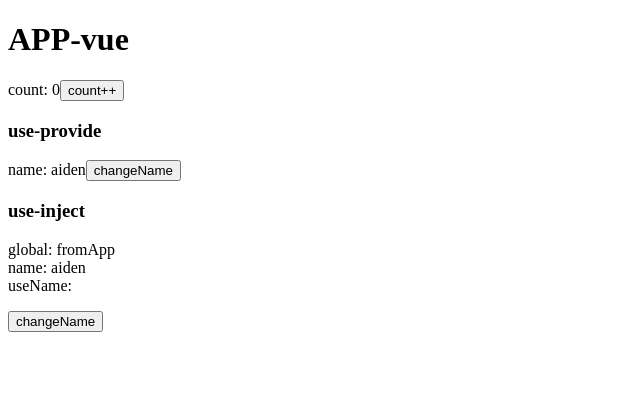
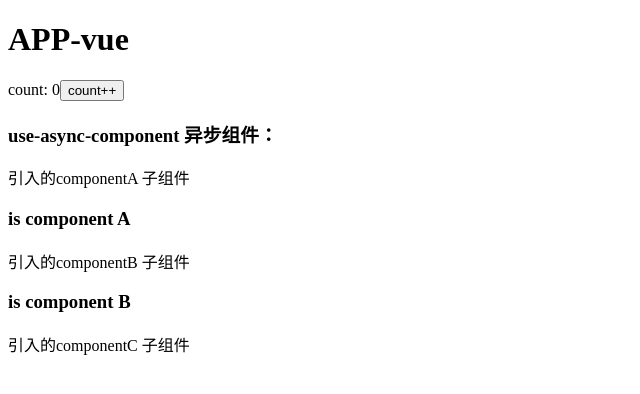
Before and after one commit to muyuan0504/vue3-deep, a Vue app: page / in a window 1280 px wide. Shown: the top 394 px of the page, without its empty margins (0-640 px from the left). Built offline with nearby package versions, Linux system fonts and the light colour scheme.

Commit message:
use async-component

```diff
--- a/src/App.vue
+++ b/src/App.vue
@@ -11,7 +11,8 @@
     </keep-alive> -->
     <!-- <UseWatcher /> -->
     <!-- <UseProps :count="count" is-flag use-validator /> -->
-    <UseProvide />
+    <!-- <UseProvide /> -->
+    <UseAsync />
 </template>
 
 <script setup>
@@ -22,6 +23,7 @@ import UseLifehook from './components/use-lifehook/index'
 import UseWatcher from './components/use-watcher/index'
 import UseProps from './components/use-props/index'
 import UseProvide from './components/use-inject/useProvide'
+import UseAsync from './components/use-Async/index'
 
 /** 父子组件props的跨实例更新 */
 const count = ref(0)
--- /dev/null
+++ b/src/components/use-Async/componentA.vue
@@ -0,0 +1,7 @@
+<template>
+    <h3>is component A</h3>
+</template>
+
+<script setup></script>
+
+<style lang="scss" scoped></style>
--- /dev/null
+++ b/src/components/use-Async/componentB.vue
@@ -0,0 +1,11 @@
+<template>
+    <h3>is component B</h3>
+</template>
+
+<script setup>
+import { onBeforeMount, onMounted } from 'vue'
+onBeforeMount(() => console.log('componentB 开始挂载'))
+onMounted(() => console.log('componentB 挂载完毕'))
+</script>
+
+<style lang="scss" scoped></style>
--- /dev/null
+++ b/src/components/use-Async/componentC.vue
@@ -0,0 +1,7 @@
+<template>
+    <h3>is component C</h3>
+</template>
+
+<script setup></script>
+
+<style lang="scss" scoped></style>
--- /dev/null
+++ b/src/components/use-Async/componentError.vue
@@ -0,0 +1,7 @@
+<template>
+    <div>load component was happend something wrong ~~</div>
+</template>
+
+<script setup></script>
+
+<style lang="scss" scoped></style>
--- /dev/null
+++ b/src/components/use-Async/componentWait.vue
@@ -0,0 +1,7 @@
+<template>
+    <div>waitting for load component</div>
+</template>
+
+<script setup></script>
+
+<style lang="scss" scoped></style>
--- /dev/null
+++ b/src/components/use-Async/index.vue
@@ -0,0 +1,64 @@
+<template>
+    <!-- 异步组件 -->
+    <h3>use-async-component 异步组件：</h3>
+    <p>
+        <span>引入的componentA 子组件</span>
+        <ComponentA />
+    </p>
+    <p>
+        <span>引入的componentB 子组件</span>
+        <!-- setTimeout执行回调后，componentB进入渲染 -->
+        <ComponentB />
+    </p>
+    <p>
+        <span>引入的componentC 子组件</span>
+        <ComponentC />
+    </p>
+</template>
+
+<script setup>
+import { defineAsyncComponent } from 'vue'
+
+/**
+ * defineAsyncComponent 方法接收一个返回 Promise 的加载函数
+ * ES 模块动态导入也会返回一个 Promise，所以多数情况下我们会将它和 defineAsyncComponent 搭配使用
+ */
+const ComponentB = defineAsyncComponent(() => {
+    return new Promise((resolve) => {
+        // ...从服务器获取组件
+        const compB = import('./componentB')
+        setTimeout(() => {
+            resolve(/* 获取到的组件 */ compB)
+        }, 3000)
+    })
+})
+
+const ComponentA = defineAsyncComponent(() => import('./componentA'))
+
+/** defineAsyncComponent() 高级选项 */
+
+// const LoadingComponent = import('./componentWait')
+// const ErrorComponent = import('./componentError')
+const ComponentC = defineAsyncComponent({
+    // 加载函数
+    loader: () => {
+        console.log('执行加载函数？？')
+        return new Promise((resolve) => {
+            setTimeout(() => {
+                resolve(import('./componentC'))
+            }, 6000)
+        })
+    },
+    // 加载异步组件时使用的组件 - 由于 import 是异步的，所以这里不好模拟loadingComponent，内部会报错 Component is missing template or render function
+    // loadingComponent: LoadingComponent,
+    // 展示加载组件前的延迟时间，默认为 200ms
+    delay: 1000,
+    // 加载失败后展示的组件 - 跟 loadingComponent 存在一样的问题
+    // errorComponent: ErrorComponent,
+    // 如果提供了一个 timeout 时间限制，并超时了
+    // 也会显示这里配置的报错组件，默认值是：Infinity
+    timeout: 9000,
+})
+</script>
+
+<style lang="scss" scoped></style>
```
